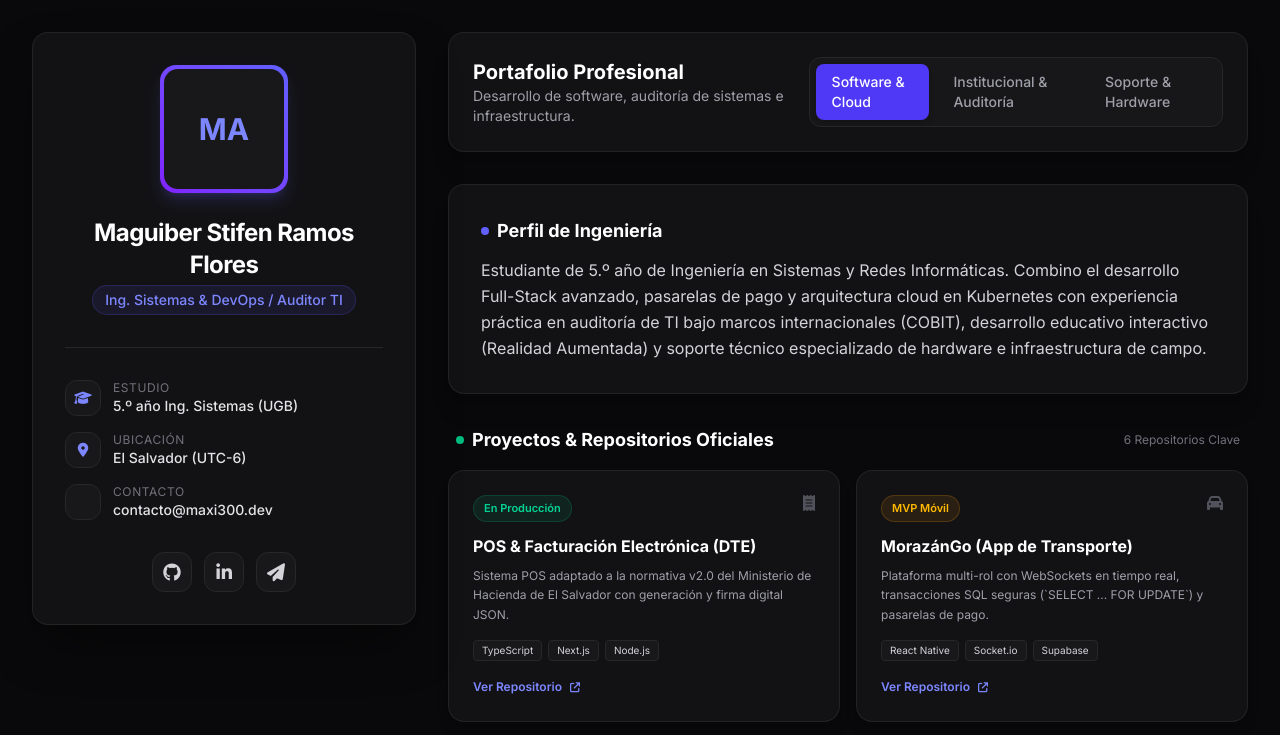
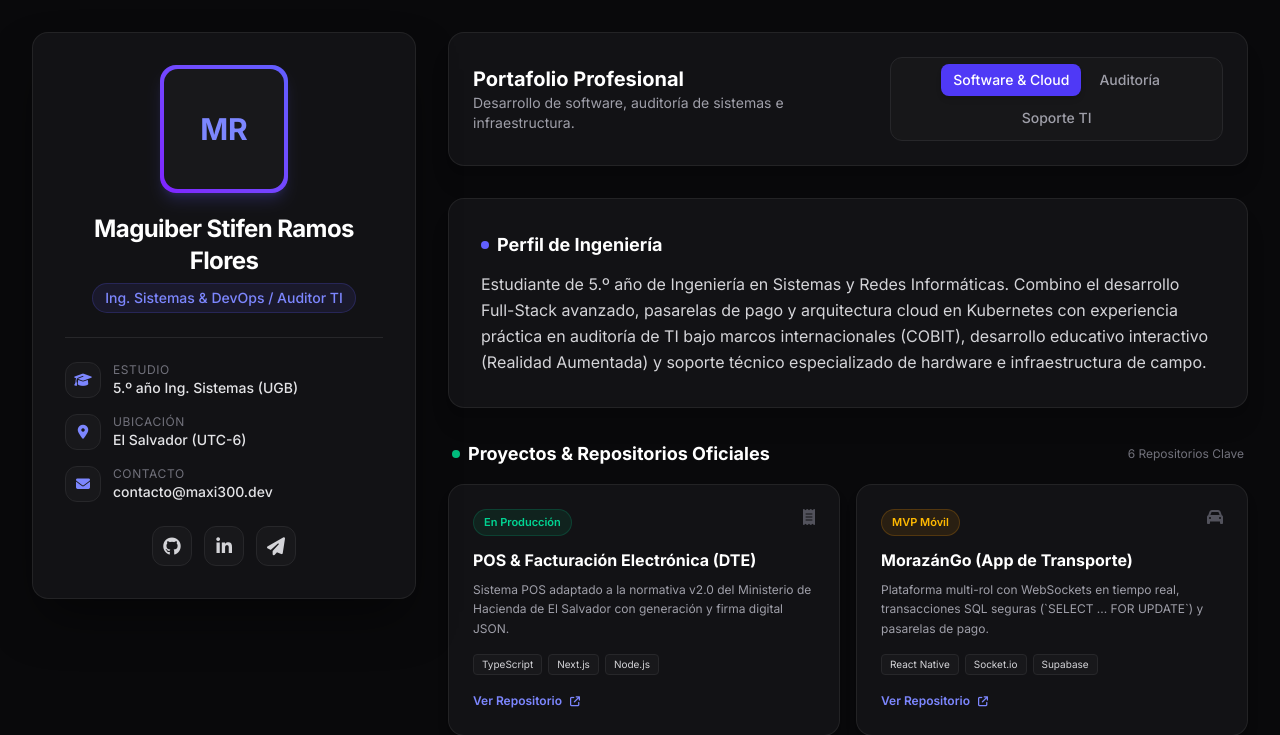
Before and after one commit to maxi300/maxi300.github.io, a plain HTML site: page index.html in a window 1280 px wide. Shown: the top 735 px of the page. Drawn offline with nearby package versions, Linux system fonts and the light colour scheme.

```diff
--- a/index.html
+++ b/index.html
@@ -1,9 +1,9 @@
 <!DOCTYPE html>
-<html lang="es" class="dark">
+<html lang="es" class="dark scroll-smooth">
 <head>
     <meta charset="UTF-8">
     <meta name="viewport" content="width=device-width, initial-scale=1.0">
-    <title>Maguiber — Full-Stack, Cloud & IT Auditor</title>
+    <title>Maguiber Stifen Ramos Flores — Full-Stack, Cloud & IT Auditor</title>
     <!-- Tailwind CSS CDN -->
     <script src="https://cdn.jsdelivr.net/npm/@tailwindcss/browser@4"></script>
     <link rel="stylesheet" href="https://cdnjs.cloudflare.com/ajax/libs/font-awesome/6.4.0/css/all.min.css">
@@ -12,29 +12,29 @@
         body { font-family: 'Inter', sans-serif; }
     </style>
 </head>
-<body class="bg-[#09090b] text-zinc-100 min-h-screen flex items-center justify-center p-4 md:p-8">
+<body class="bg-[#09090b] text-zinc-100 min-h-screen flex items-start justify-center p-4 md:p-8">
 
     <!-- Main Container Card -->
-    <div class="max-w-7xl w-full grid grid-cols-1 lg:grid-cols-12 gap-8 items-start">
+    <div class="max-w-7xl w-full grid grid-cols-1 lg:grid-cols-12 gap-6 lg:gap-8 items-start">
 
-        <!-- Sidebar Profile (Left Column - 4 cols) -->
-        <aside class="lg:col-span-4 bg-[#121215] border border-zinc-800/80 rounded-2xl p-6 md:p-8 flex flex-col items-center text-center sticky top-8 shadow-2xl shadow-black/50">
+        <!-- Sidebar Profile (Left Column - 4 cols, sticky ONLY on lg screens) -->
+        <aside class="lg:col-span-4 bg-[#121215] border border-zinc-800/80 rounded-2xl p-6 md:p-8 flex flex-col items-center text-center lg:sticky lg:top-8 shadow-2xl shadow-black/50">
             <!-- Avatar -->
-            <div class="w-32 h-32 rounded-2xl bg-gradient-to-tr from-violet-600 to-indigo-500 p-1 mb-6 shadow-lg shadow-indigo-500/20">
+            <div class="w-28 h-28 md:w-32 md:h-32 rounded-2xl bg-gradient-to-tr from-violet-600 to-indigo-500 p-1 mb-5 shadow-lg shadow-indigo-500/20">
                 <div class="w-full h-full bg-[#18181b] rounded-[14px] flex items-center justify-center text-3xl font-bold text-indigo-400">
-                    MA
+                    MR
                 </div>
             </div>
 
-            <h1 class="text-2xl font-bold tracking-tight text-white mb-1">Maguiber Stifen Ramos Flores</h1>
-            <p class="text-sm font-medium text-indigo-400 bg-indigo-500/10 px-3 py-1 rounded-full mb-6 border border-indigo-500/20">
+            <h1 class="text-xl md:text-2xl font-bold tracking-tight text-white mb-1.5">Maguiber Stifen Ramos Flores</h1>
+            <p class="text-xs md:text-sm font-medium text-indigo-400 bg-indigo-500/10 px-3 py-1 rounded-full mb-5 border border-indigo-500/20">
                 Ing. Sistemas & DevOps / Auditor TI
             </p>
 
-            <div class="w-full border-t border-zinc-800 my-2"></div>
+            <div class="w-full border-t border-zinc-800 my-1"></div>
 
             <!-- Contact Details -->
-            <div class="w-full space-y-4 text-left my-6 text-sm">
+            <div class="w-full space-y-4 text-left my-5 text-sm">
                 <div class="flex items-center gap-3 text-zinc-400">
                     <div class="w-9 h-9 rounded-xl bg-zinc-900 border border-zinc-800 flex items-center justify-center text-indigo-400 shrink-0">
                         <i class="fa-solid fa-graduation-cap"></i>
@@ -57,42 +57,42 @@
 
                 <div class="flex items-center gap-3 text-zinc-400">
                     <div class="w-9 h-9 rounded-xl bg-zinc-900 border border-zinc-800 flex items-center justify-center text-indigo-400 shrink-0">
-                        <i class="fa-solid envelope"></i>
+                        <i class="fa-solid fa-envelope"></i>
                     </div>
-                    <div>
+                    <div class="min-w-0">
                         <p class="text-xs text-zinc-500 uppercase tracking-wider">Contacto</p>
-                        <p class="text-zinc-200 font-medium truncate max-w-[180px]">contacto@maxi300.dev</p>
+                        <p class="text-zinc-200 font-medium truncate">contacto@maxi300.dev</p>
                     </div>
                 </div>
             </div>
 
             <!-- Social Links -->
-            <div class="flex items-center gap-3 w-full justify-center pt-2">
-                <a href="https://github.com/maxi300" target="_blank" class="w-10 h-10 rounded-xl bg-zinc-900 border border-zinc-800 hover:border-zinc-700 flex items-center justify-center text-zinc-300 hover:text-white transition">
+            <div class="flex items-center gap-3 w-full justify-center pt-1">
+                <a href="https://github.com/maxi300" target="_blank" aria-label="GitHub" class="w-10 h-10 rounded-xl bg-zinc-900 border border-zinc-800 hover:border-zinc-700 flex items-center justify-center text-zinc-300 hover:text-white transition">
                     <i class="fa-brands fa-github text-lg"></i>
                 </a>
-                <a href="https://linkedin.com" target="_blank" class="w-10 h-10 rounded-xl bg-zinc-900 border border-zinc-800 hover:border-zinc-700 flex items-center justify-center text-zinc-300 hover:text-white transition">
+                <a href="https://linkedin.com" target="_blank" aria-label="LinkedIn" class="w-10 h-10 rounded-xl bg-zinc-900 border border-zinc-800 hover:border-zinc-700 flex items-center justify-center text-zinc-300 hover:text-white transition">
                     <i class="fa-brands fa-linkedin-in text-lg"></i>
                 </a>
-                <a href="mailto:contacto@maxi300.dev" class="w-10 h-10 rounded-xl bg-zinc-900 border border-zinc-800 hover:border-zinc-700 flex items-center justify-center text-zinc-300 hover:text-white transition">
+                <a href="mailto:contacto@maxi300.dev" aria-label="Email" class="w-10 h-10 rounded-xl bg-zinc-900 border border-zinc-800 hover:border-zinc-700 flex items-center justify-center text-zinc-300 hover:text-white transition">
                     <i class="fa-solid fa-paper-plane text-lg"></i>
                 </a>
             </div>
         </aside>
 
         <!-- Main Content (Right Column - 8 cols) -->
-        <main class="lg:col-span-8 space-y-8">
+        <main class="lg:col-span-8 space-y-6 md:space-y-8">
 
             <!-- Navbar Header -->
-            <header class="bg-[#121215] border border-zinc-800/80 rounded-2xl p-6 flex flex-col sm:flex-row justify-between items-center gap-4 shadow-xl">
+            <header class="bg-[#121215] border border-zinc-800/80 rounded-2xl p-5 md:p-6 flex flex-col sm:flex-row justify-between items-start sm:items-center gap-4 shadow-xl">
                 <div>
-                    <h2 class="text-xl font-bold text-white">Portafolio Profesional</h2>
-                    <p class="text-sm text-zinc-400">Desarrollo de software, auditoría de sistemas e infraestructura.</p>
+                    <h2 class="text-lg md:text-xl font-bold text-white">Portafolio Profesional</h2>
+                    <p class="text-xs md:text-sm text-zinc-400">Desarrollo de software, auditoría de sistemas e infraestructura.</p>
                 </div>
-                <nav class="flex items-center gap-2 bg-zinc-900/80 p-1.5 rounded-xl border border-zinc-800 text-sm font-medium">
-                    <a href="#proyectos" class="px-4 py-2 rounded-lg bg-indigo-600 text-white shadow-md">Software & Cloud</a>
-                    <a href="#institucional" class="px-4 py-2 rounded-lg text-zinc-400 hover:text-white hover:bg-zinc-800/50 transition">Institucional & Auditoría</a>
-                    <a href="#soporte" class="px-4 py-2 rounded-lg text-zinc-400 hover:text-white hover:bg-zinc-800/50 transition">Soporte & Hardware</a>
+                <nav class="flex flex-wrap items-center gap-1.5 bg-zinc-900/80 p-1.5 rounded-xl border border-zinc-800 text-xs md:text-sm font-medium w-full sm:w-auto justify-center">
+                    <a href="#proyectos" class="px-3 py-1.5 rounded-lg bg-indigo-600 text-white shadow-md">Software & Cloud</a>
+                    <a href="#institucional" class="px-3 py-1.5 rounded-lg text-zinc-400 hover:text-white hover:bg-zinc-800/50 transition">Auditoría</a>
+                    <a href="#soporte" class="px-3 py-1.5 rounded-lg text-zinc-400 hover:text-white hover:bg-zinc-800/50 transition">Soporte TI</a>
                 </nav>
             </header>
 
@@ -107,9 +107,9 @@
             </section>
 
             <!-- Projects Grid: Software & Cloud (GitHub Repos) -->
-            <section id="proyectos" class="space-y-4">
-                <div class="flex items-center justify-between px-2">
-                    <h3 class="text-lg font-bold text-white flex items-center gap-2">
+            <section id="proyectos" class="space-y-4 scroll-mt-6">
+                <div class="flex items-center justify-between px-1">
+                    <h3 class="text-base md:text-lg font-bold text-white flex items-center gap-2">
                         <span class="w-2 h-2 rounded-full bg-emerald-500"></span> Proyectos & Repositorios Oficiales
                     </h3>
                     <span class="text-xs text-zinc-500">6 Repositorios Clave</span>
@@ -263,17 +263,17 @@
             </section>
 
             <!-- Institutional & Auditing Section -->
-            <section id="institucional" class="space-y-4">
-                <h3 class="text-lg font-bold text-white flex items-center gap-2">
+            <section id="institucional" class="space-y-4 scroll-mt-6">
+                <h3 class="text-base md:text-lg font-bold text-white flex items-center gap-2 px-1">
                     <span class="w-2 h-2 rounded-full bg-purple-500"></span> Práctica Profesional & Auditoría TI
                 </h3>
 
                 <div class="grid grid-cols-1 md:grid-cols-2 gap-4">
                     <!-- Project MINED / AR -->
                     <div class="bg-[#121215] border border-zinc-800/80 rounded-2xl p-6 shadow-lg space-y-3">
-                        <div class="flex justify-between items-start">
+                        <div class="flex justify-between items-start gap-2">
                             <span class="text-[11px] font-semibold px-2.5 py-1 rounded-full bg-purple-500/10 text-purple-400 border border-purple-500/20">Proyecto Confidencial / Sector Público</span>
-                            <i class="fa-solid fa-cube text-indigo-400 text-lg"></i>
+                            <i class="fa-solid fa-cube text-indigo-400 text-lg shrink-0"></i>
                         </div>
                         <h4 class="text-base font-bold text-white">Plataforma Educativa con Realidad Aumentada (MINED)</h4>
                         <p class="text-xs text-zinc-400 leading-relaxed">
@@ -288,9 +288,9 @@
 
                     <!-- IT Auditing Agroferretería -->
                     <div class="bg-[#121215] border border-zinc-800/80 rounded-2xl p-6 shadow-lg space-y-3">
-                        <div class="flex justify-between items-start">
+                        <div class="flex justify-between items-start gap-2">
                             <span class="text-[11px] font-semibold px-2.5 py-1 rounded-full bg-cyan-500/10 text-cyan-400 border border-cyan-500/20">Auditoría & Gobierno TI</span>
-                            <i class="fa-solid fa-shield-halved text-indigo-400 text-lg"></i>
+                            <i class="fa-solid fa-shield-halved text-indigo-400 text-lg shrink-0"></i>
                         </div>
                         <h4 class="text-base font-bold text-white">Auditoría de Sistemas (Caso PyME / COBIT 2019)</h4>
                         <p class="text-xs text-zinc-400 leading-relaxed">
@@ -306,8 +306,8 @@
             </section>
 
             <!-- Support, Hardware & Infrastructure Section -->
-            <section id="soporte" class="bg-[#121215] border border-zinc-800/80 rounded-2xl p-6 md:p-8 shadow-xl space-y-6">
-                <h3 class="text-lg font-bold text-white flex items-center gap-2">
+            <section id="soporte" class="bg-[#121215] border border-zinc-800/80 rounded-2xl p-6 md:p-8 shadow-xl space-y-6 scroll-mt-6">
+                <h3 class="text-base md:text-lg font-bold text-white flex items-center gap-2">
                     <span class="w-2 h-2 rounded-full bg-amber-500"></span> Infraestructura, Soporte de Campo & Electrónica
                 </h3>
 
@@ -317,8 +317,8 @@
                         <p class="text-zinc-300 text-xs leading-relaxed">Diagnóstico avanzado y resolución de fallas críticas en estaciones de trabajo, corrección de errores de sistema (BSOD / Pantallas azules) y recuperación de datos.</p>
                     </div>
                     <div class="bg-zinc-900/50 border border-zinc-800/80 p-4 rounded-xl">
-                        <p class="text-xs text-amber-400 font-semibold uppercase tracking-wider mb-2">Mantenimiento de Redes & Comercios</p>
-                        <p class="text-zinc-300 text-xs leading-relaxed">Soporte preventivo y correctivo en infraestructura tecnológica para tiendas y ferreterías, gestión de redes locales, segmentación Wi-Fi y cableado estructurado.</p>
+                        <p class="text-xs text-amber-400 font-semibold uppercase tracking-wider mb-2">Mantenimiento de Redes, Impresoras & Comercios</p>
+                        <p class="text-zinc-300 text-xs leading-relaxed">Soporte preventivo y correctivo en infraestructura tecnológica e impresoras para tiendas y ferreterías, gestión de redes locales, segmentación Wi-Fi y cableado estructurado.</p>
                     </div>
                     <div class="bg-zinc-900/50 border border-zinc-800/80 p-4 rounded-xl sm:col-span-2">
                         <p class="text-xs text-amber-400 font-semibold uppercase tracking-wider mb-2">Electrónica Aplicada & Dispositivos Móviles</p>
```
